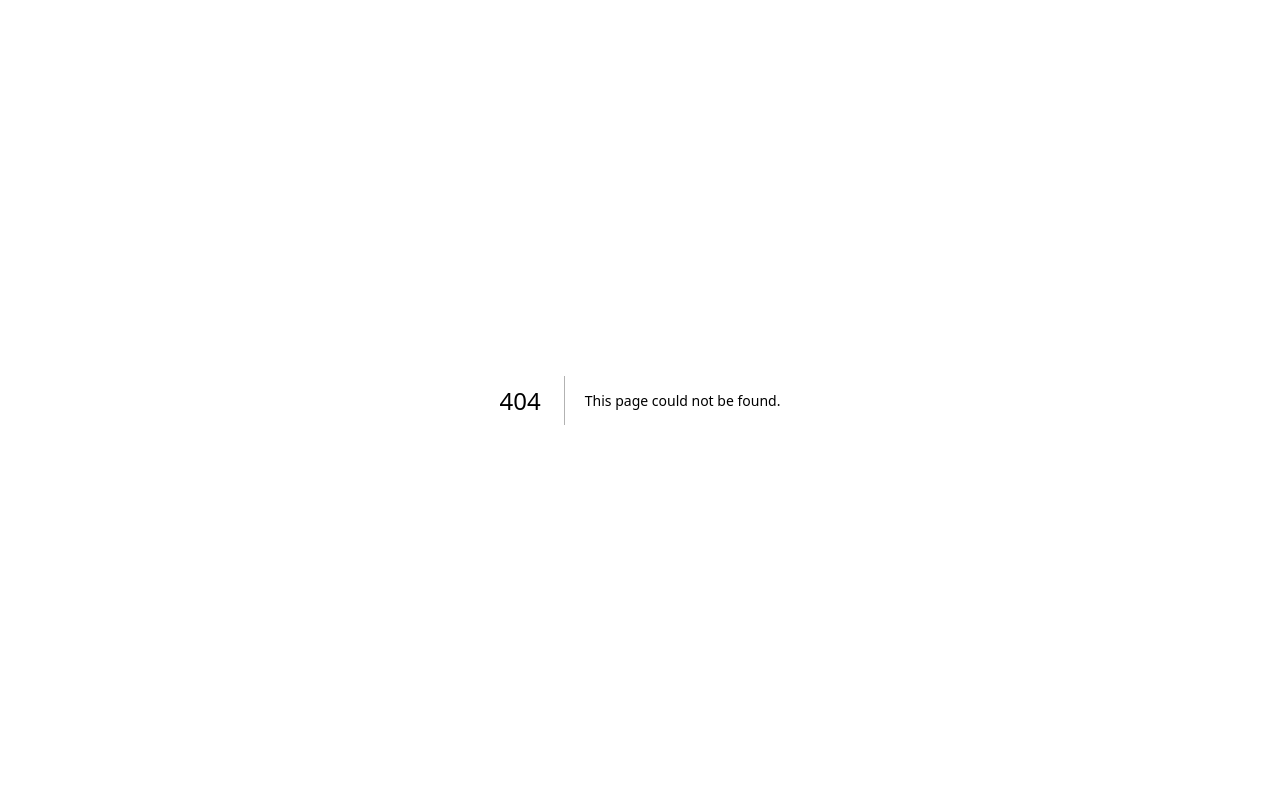
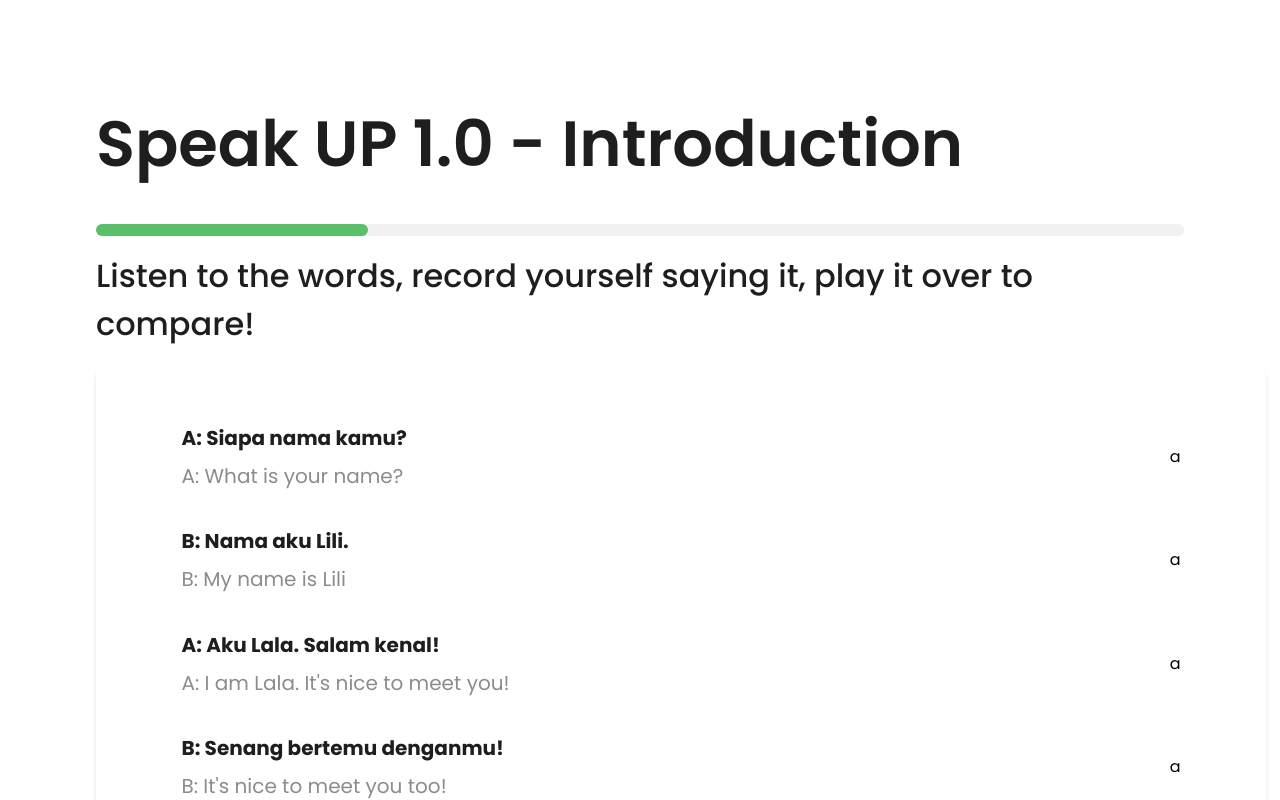
Before and after one commit to raniakiranaa/Tubes-Reksismul-Didik, a Next.js app: page /speakup in a window 1280 px wide. Before the commit this address had no page. Shown: the top 800 px of the page. Built offline with nearby package versions, Linux system fonts and the light colour scheme.

Commit message:
feat: speak up

```diff
--- /dev/null
+++ b/src/app/speakopen/page.js
@@ -0,0 +1,24 @@
+import speak from '/public/images/word/speakone.png'
+import Image from 'next/image';
+import { Button } from '@/components/shares/button'
+
+export default function App() {
+    return (
+        <div className="flex min-h-screen flex-col justify-center items-center p-24">
+            <div className="text-main-text text-center semibold-64">Welcome to Speak UP!</div>
+            <div className="flex flex-row items-center space-x-16">
+                <div className="w-1/2 flex justify-center">
+                    <Image src={ speak } className="rounded-lg h-full" alt="pic" />
+                </div>
+                <div className="w-1/2 flex justify-center flex-col">
+                    <div className="text-sub-text regular-18 pt-4 text-justify" style={{ maxWidth: '464px' }}>
+                        Perfect your conversational abilities for any situation! Engage in interactive dialogues where you can practice speaking naturally, record your responses to analyze and improve, and listen to others' conversations to gain valuable insights and refine your skills further. This immersive approach allows you to hone your communication skills effectively and confidently tackle any conversation.
+                    </div>
+                    <div className="flex justify-end pt-16 mr-12">
+                        <Button linkPage="/speakup" title="Let's Go!" type="medium-secondary"/>
+                    </div>
+                </div>
+            </div>
+        </div>
+    )
+}
--- /dev/null
+++ b/src/app/speakup/page.js
@@ -0,0 +1,59 @@
+"use client"
+
+import Image from 'next/image';
+import img from '/public/images/word/dog.png';
+import { Button, RoundIconButton } from '@/components/shares/button';
+
+export default function App() {
+    const handleSoundClick = () => {
+        console.log('Sound icon clicked');
+        // const audio = new Audio('/path/to/your/sound/file.mp3');
+        // audio.play();
+    };
+
+    return (
+        <div className="flex min-h-screen flex-col p-24">
+            <div className="text-main-text semibold-64 pb-8">Speak UP 1.0 - Introduction</div>
+            <div className="w-full bg-body-text rounded-full h-3 dark:bg-gray-700">
+                <div className="bg-positive-2 h-3 rounded-full" style={{ width: '25%' }}></div>
+            </div>
+            <div className="text-main-text medium-32 pt-4 pb-4">Listen to the words, record yourself saying it, play it over to compare!</div>
+            <div className="rounded-xl overflow-hidden shadow-md "  style={{ width: '1170px', height: '496px', margin: 'auto', display: 'flex', justifyContent: 'center', alignItems: 'center'  }}>
+                <div className="px-8" style={{ width: '1063px', height: '413px' }}>
+                    <div className="h-1/4 flex flex-row justify-between items-center">
+                        <div>
+                            <div className='text-main-text bold-20 pb-2'>A: Siapa nama kamu?</div>
+                            <div className="text-sub-text regular-20">A: What is your name?</div>
+                        </div>
+                        <div>a</div>
+                    </div>
+                    <div className="h-1/4 flex flex-row justify-between items-center">
+                        <div>
+                            <div className='text-main-text bold-20 pb-2'>B: Nama aku Lili.</div>
+                            <div className="text-sub-text regular-20">B: My name is Lili</div>
+                        </div>
+                        <div>a</div>
+                    </div>
+                    <div className="h-1/4 flex flex-row justify-between items-center">
+                        <div>
+                            <div className='text-main-text bold-20 pb-2'>A: Aku Lala. Salam kenal!</div>
+                            <div className="text-sub-text regular-20">A: I am Lala. It's nice to meet you!</div>
+                        </div>
+                        <div>a</div>
+                    </div>
+                    <div className="h-1/4 flex flex-row justify-between items-center">
+                        <div>
+                            <div className='text-main-text bold-20 pb-2'>B: Senang bertemu denganmu!</div>
+                            <div className="text-sub-text regular-20">B: It's nice to meet you too!</div>
+                        </div>
+                        <div>a</div>
+                    </div>
+                </div>
+            </div>
+            <div className="flex flex-row justify-end items-start space-x-8 pt-12 pr-12">
+                <Button linkPage="/word" title="Back" type="medium-secondary"/>
+                <Button linkPage="/word" title="Next" type="medium"/>
+            </div>
+        </div>
+    );
+}
--- a/src/app/talkmenu/page.js
+++ b/src/app/talkmenu/page.js
@@ -11,11 +11,11 @@ export default function app() {
             </div>
             <div className="flex flex-row pt-16 justify-center">
                 <CardVertical linkPage="/wordopen" image={ word } title="Wordplay 1.0" description="Master your pronunciation with a little wordplay..."/>
-                <CardVertical linkPage="/wordtwo" image={ word } title="Wordplay 2.0" description="Master your pronunciation with a little wordplay, BUT HARDER!!!"/>
+                <CardVertical linkPage="/wordopen" image={ word } title="Wordplay 2.0" description="Master your pronunciation with a little wordplay, BUT HARDER!!!"/>
             </div>
             <div className="flex flex-row pt-16 justify-center">
-                <CardVertical linkPage="/speakone" image={ speak } title="Speak UP 1.0" description="Perfect your conversational abilities for any situation..."/>
-                <CardVertical linkPage="/speaktwo" image={ speak } title="Speak UP 2.0" description="Perfect your conversational abilities for any situation, BUT HARDER!!!"/>
+                <CardVertical linkPage="/speakopen" image={ speak } title="Speak UP 1.0" description="Perfect your conversational abilities for any situation..."/>
+                <CardVertical linkPage="/speakopen" image={ speak } title="Speak UP 2.0" description="Perfect your conversational abilities for any situation, BUT HARDER!!!"/>
             </div>
         </div>
     )
--- a/src/app/word/page.js
+++ b/src/app/word/page.js
@@ -13,10 +13,10 @@ export default function App() {
 
     return (
         <div className="flex min-h-screen flex-col p-24">
+            <div className="text-main-text semibold-64 pb-8">Wordplay 1.0 - Animals</div>
             <div className="w-full bg-body-text rounded-full h-3 dark:bg-gray-700">
                 <div className="bg-positive-2 h-3 rounded-full" style={{ width: '20%' }}></div>
             </div>
-            <div className="text-main-text semibold-64 pt-8">Wordplay 1.0 - Animals</div>
             <div className="text-main-text medium-32 pt-4">What is this?</div>
             <div className="flex flex-row ml-32">
                 <div>
@@ -70,8 +70,8 @@ export default function App() {
                 </div>
             </div>
             <div className="flex flex-row justify-center space-x-4">
-                <Button linkPage="/word" title="Back" type="medium-secondary"/>
-                <Button linkPage="/word" title="Next" type="medium"/>
+                <Button title="Back" type="medium-secondary"/>
+                <Button title="Next" type="medium"/>
             </div>
         </div>
     );
--- a/src/components/shares/nav/Foot.js
+++ b/src/components/shares/nav/Foot.js
@@ -6,7 +6,7 @@ export const Footer = () => {
     return (
         <footer className="bg-blue-2 p-4 text-center" style={{ "height": 211 }}>
             <div className="flex flex-column items-center justify-between pt-8 px-8">
-                <Image src={logo} style={{ "width": 200 }}/>
+                <Image src={logo} alt="logo" style={{ "width": 200 }}/>
                 <div className="flex flex-col text-right">
                     <span className="text-white block">
                         Tugas Besar <span className="font-bold">II4051 Rekayasa Sistem Multimedia</span>
```
Also changed, not shown: package.json (+13 -2 lines), public/images/word/speakone.png (added), 1 other file (tests, documents, lock files or other folders).
